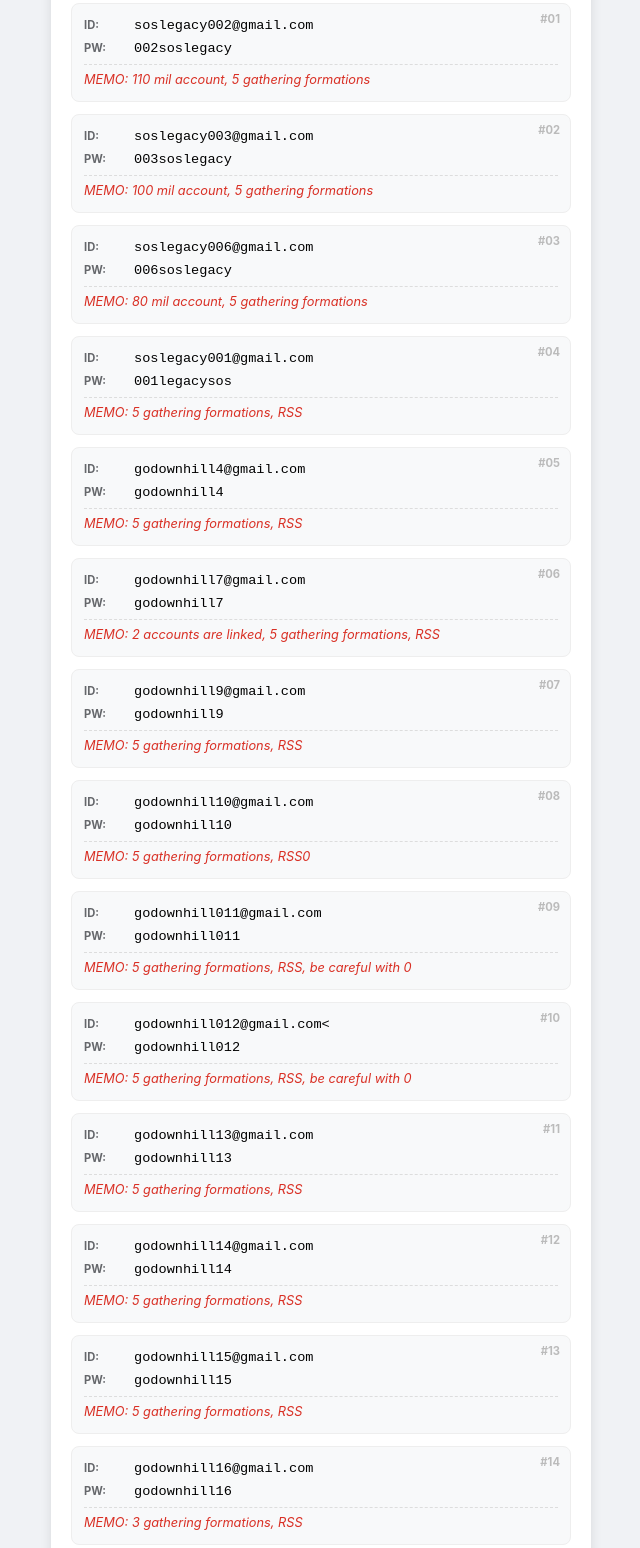
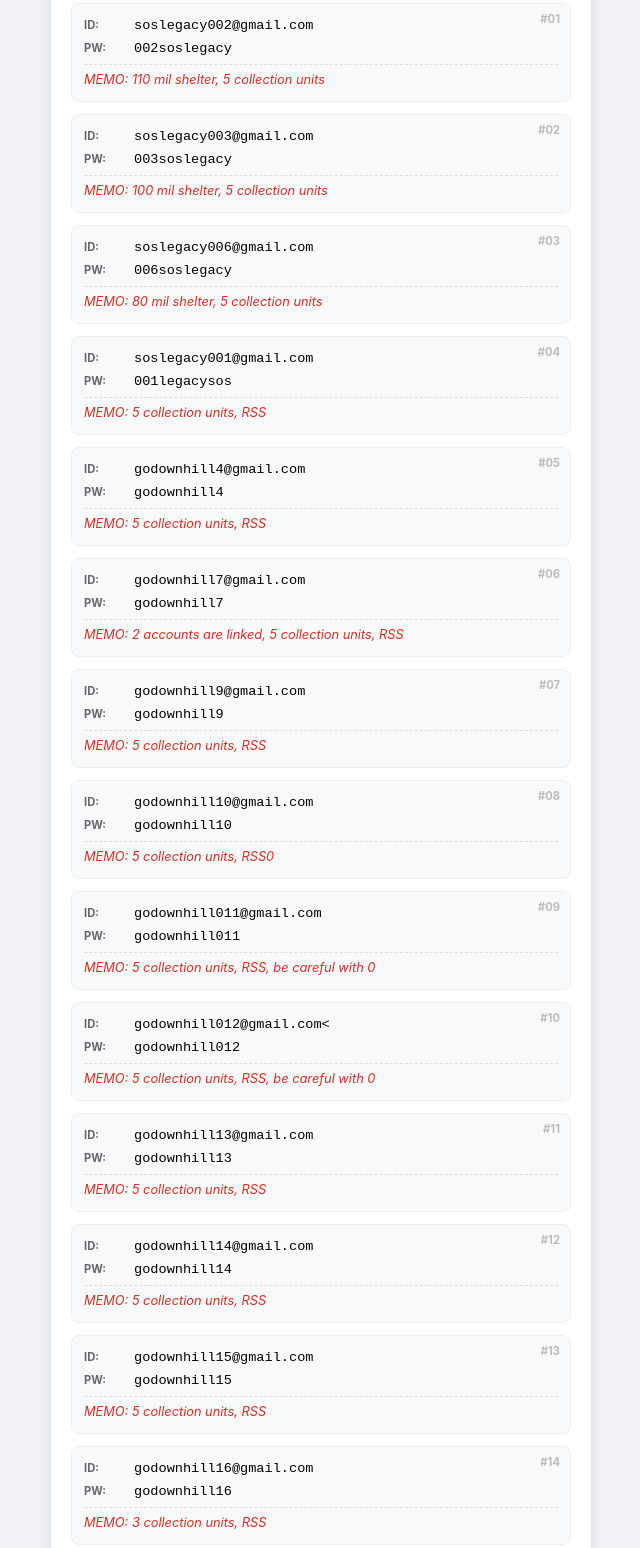
Before and after one commit to e4144e4144/account-details, a plain HTML site: page index.html in a window 1280 px wide. Shown: the part 514-2062 px from the top of the page, without its empty margins (319-959 px from the left). Drawn offline with Linux system fonts and the light colour scheme.

Commit message:
Update index.html

```diff
--- a/index.html
+++ b/index.html
@@ -47,35 +47,35 @@
                 <span class="num">#01</span>
                 <div class="row"><span class="label">ID:</span> <span class="value">soslegacy002@gmail.com</span></div>
                 <div class="row"><span class="label">PW:</span> <span class="value">002soslegacy</span></div>
-                <div class="memo-row">MEMO: 110 mil account, 5 gathering formations</div>
+                <div class="memo-row">MEMO: 110 mil shelter, 5 collection units</div>
             </div>
 
             <div class="account-item">
                 <span class="num">#02</span>
                 <div class="row"><span class="label">ID:</span> <span class="value">soslegacy003@gmail.com</span></div>
                 <div class="row"><span class="label">PW:</span> <span class="value">003soslegacy</span></div>
-                <div class="memo-row">MEMO: 100 mil account, 5 gathering formations</div>
+                <div class="memo-row">MEMO: 100 mil shelter, 5 collection units</div>
             </div>
 
             <div class="account-item">
                 <span class="num">#03</span>
                 <div class="row"><span class="label">ID:</span> <span class="value">soslegacy006@gmail.com</span></div>
                 <div class="row"><span class="label">PW:</span> <span class="value">006soslegacy</span></div>
-                <div class="memo-row">MEMO: 80 mil account, 5 gathering formations</div>
+                <div class="memo-row">MEMO: 80 mil shelter, 5 collection units</div>
             </div>
 
-            <div class="account-item"><span class="num">#04</span><div class="row"><span class="label">ID:</span><span class="value">soslegacy001@gmail.com</span></div><div class="row"><span class="label">PW:</span><span class="value">001legacysos</span></div><div class="memo-row">MEMO: 5 gathering formations, RSS</div></div>
-            <div class="account-item"><span class="num">#05</span><div class="row"><span class="label">ID:</span><span class="value">godownhill4@gmail.com</span></div><div class="row"><span class="label">PW:</span><span class="value">godownhill4</span></div><div class="memo-row">MEMO: 5 gathering formations, RSS</div></div>
-            <div class="account-item"><span class="num">#06</span><div class="row"><span class="label">ID:</span><span class="value">godownhill7@gmail.com</span></div><div class="row"><span class="label">PW:</span><span class="value">godownhill7</span></div><div class="memo-row">MEMO: 2 accounts are linked, 5 gathering formations, RSS</div></div>
-            <div class="account-item"><span class="num">#07</span><div class="row"><span class="label">ID:</span><span class="value">godownhill9@gmail.com</span></div><div class="row"><span class="label">PW:</span><span class="value">godownhill9</span></div><div class="memo-row">MEMO: 5 gathering formations, RSS</div></div>
-            <div class="account-item"><span class="num">#08</span><div class="row"><span class="label">ID:</span><span class="value">godownhill10@gmail.com</span></div><div class="row"><span class="label">PW:</span><span class="value">godownhill10</span></div><div class="memo-row">MEMO: 5 gathering formations, RSS0</div></div>
-            <div class="account-item"><span class="num">#09</span><div class="row"><span class="label">ID:</span><span class="value">godownhill011@gmail.com</span></div><div class="row"><span class="label">PW:</span><span class="value">godownhill011</span></div><div class="memo-row">MEMO: 5 gathering formations, RSS, be careful with 0</div></div>
-            <div class="account-item"><span class="num">#10</span><div class="row"><span class="label">ID:</span><span class="value">godownhill012@gmail.com<</span></div><div class="row"><span class="label">PW:</span><span class="value">godownhill012</span></div><div class="memo-row">MEMO: 5 gathering formations, RSS, be careful with 0</div></div>
-            <div class="account-item"><span class="num">#11</span><div class="row"><span class="label">ID:</span><span class="value">godownhill13@gmail.com</span></div><div class="row"><span class="label">PW:</span><span class="value">godownhill13</span></div><div class="memo-row">MEMO: 5 gathering formations, RSS</div></div>
-            <div class="account-item"><span class="num">#12</span><div class="row"><span class="label">ID:</span><span class="value">godownhill14@gmail.com</span></div><div class="row"><span class="label">PW:</span><span class="value">godownhill14</span></div><div class="memo-row">MEMO: 5 gathering formations, RSS</div></div>
-            <div class="account-item"><span class="num">#13</span><div class="row"><span class="label">ID:</span><span class="value">godownhill15@gmail.com</span></div><div class="row"><span class="label">PW:</span><span class="value">godownhill15</span></div><div class="memo-row">MEMO: 5 gathering formations, RSS</div></div>
-            <div class="account-item"><span class="num">#14</span><div class="row"><span class="label">ID:</span><span class="value">godownhill16@gmail.com</span></div><div class="row"><span class="label">PW:</span><span class="value">godownhill16</span></div><div class="memo-row">MEMO: 3 gathering formations, RSS</div></div>
-            <div class="account-item"><span class="num">#15</span><div class="row"><span class="label">ID:</span><span class="value">godownhill17@gmail.com</span></div><div class="row"><span class="label">PW:</span><span class="value">godownhill17</span></div><div class="memo-row">MEMO: 3 gathering formations, RSS</div></div>
+            <div class="account-item"><span class="num">#04</span><div class="row"><span class="label">ID:</span><span class="value">soslegacy001@gmail.com</span></div><div class="row"><span class="label">PW:</span><span class="value">001legacysos</span></div><div class="memo-row">MEMO: 5 collection units, RSS</div></div>
+            <div class="account-item"><span class="num">#05</span><div class="row"><span class="label">ID:</span><span class="value">godownhill4@gmail.com</span></div><div class="row"><span class="label">PW:</span><span class="value">godownhill4</span></div><div class="memo-row">MEMO: 5 collection units, RSS</div></div>
+            <div class="account-item"><span class="num">#06</span><div class="row"><span class="label">ID:</span><span class="value">godownhill7@gmail.com</span></div><div class="row"><span class="label">PW:</span><span class="value">godownhill7</span></div><div class="memo-row">MEMO: 2 accounts are linked, 5 collection units, RSS</div></div>
+            <div class="account-item"><span class="num">#07</span><div class="row"><span class="label">ID:</span><span class="value">godownhill9@gmail.com</span></div><div class="row"><span class="label">PW:</span><span class="value">godownhill9</span></div><div class="memo-row">MEMO: 5 collection units, RSS</div></div>
+            <div class="account-item"><span class="num">#08</span><div class="row"><span class="label">ID:</span><span class="value">godownhill10@gmail.com</span></div><div class="row"><span class="label">PW:</span><span class="value">godownhill10</span></div><div class="memo-row">MEMO: 5 collection units, RSS0</div></div>
+            <div class="account-item"><span class="num">#09</span><div class="row"><span class="label">ID:</span><span class="value">godownhill011@gmail.com</span></div><div class="row"><span class="label">PW:</span><span class="value">godownhill011</span></div><div class="memo-row">MEMO: 5 collection units, RSS, be careful with 0</div></div>
+            <div class="account-item"><span class="num">#10</span><div class="row"><span class="label">ID:</span><span class="value">godownhill012@gmail.com<</span></div><div class="row"><span class="label">PW:</span><span class="value">godownhill012</span></div><div class="memo-row">MEMO: 5 collection units, RSS, be careful with 0</div></div>
+            <div class="account-item"><span class="num">#11</span><div class="row"><span class="label">ID:</span><span class="value">godownhill13@gmail.com</span></div><div class="row"><span class="label">PW:</span><span class="value">godownhill13</span></div><div class="memo-row">MEMO: 5 collection units, RSS</div></div>
+            <div class="account-item"><span class="num">#12</span><div class="row"><span class="label">ID:</span><span class="value">godownhill14@gmail.com</span></div><div class="row"><span class="label">PW:</span><span class="value">godownhill14</span></div><div class="memo-row">MEMO: 5 collection units, RSS</div></div>
+            <div class="account-item"><span class="num">#13</span><div class="row"><span class="label">ID:</span><span class="value">godownhill15@gmail.com</span></div><div class="row"><span class="label">PW:</span><span class="value">godownhill15</span></div><div class="memo-row">MEMO: 5 collection units, RSS</div></div>
+            <div class="account-item"><span class="num">#14</span><div class="row"><span class="label">ID:</span><span class="value">godownhill16@gmail.com</span></div><div class="row"><span class="label">PW:</span><span class="value">godownhill16</span></div><div class="memo-row">MEMO: 3 collection units, RSS</div></div>
+            <div class="account-item"><span class="num">#15</span><div class="row"><span class="label">ID:</span><span class="value">godownhill17@gmail.com</span></div><div class="row"><span class="label">PW:</span><span class="value">godownhill17</span></div><div class="memo-row">MEMO: 3 collection units, RSS</div></div>
             <div class="account-item"><span class="num">#16</span><div class="row"><span class="label">ID:</span><span class="value">ID_HERE</span></div><div class="row"><span class="label">PW:</span><span class="value">PASS_HERE</span></div><div class="memo-row">MEMO: MEMO_HERE</div></div>
             <div class="account-item"><span class="num">#17</span><div class="row"><span class="label">ID:</span><span class="value">ID_HERE</span></div><div class="row"><span class="label">PW:</span><span class="value">PASS_HERE</span></div><div class="memo-row">MEMO: MEMO_HERE</div></div>
             <div class="account-item"><span class="num">#18</span><div class="row"><span class="label">ID:</span><span class="value">ID_HERE</span></div><div class="row"><span class="label">PW:</span><span class="value">PASS_HERE</span></div><div class="memo-row">MEMO: MEMO_HERE</div></div>
```
